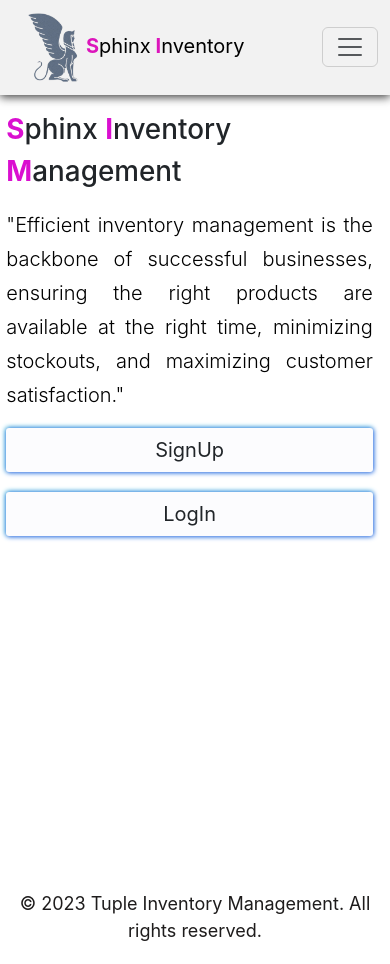
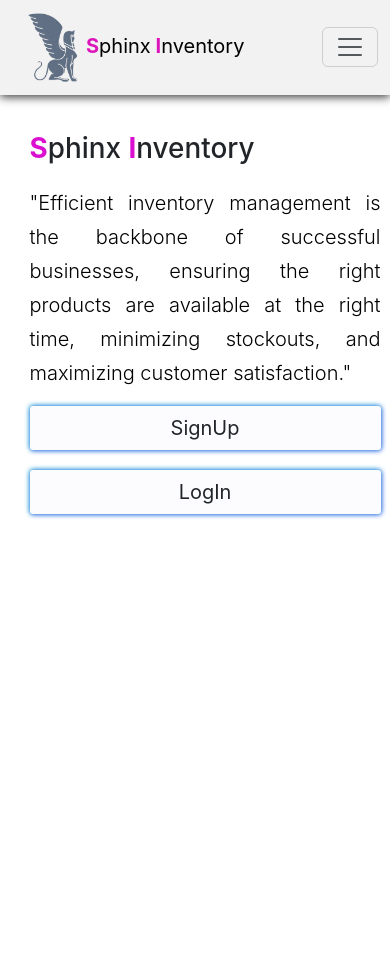
Before and after one commit to Saleemfero1/Tuple-Inventory-fronted-app, a React (Create React App) app: page / in a window 390 px wide. After the commit the page ends 844 px from the top, so only its background shows below. Built offline with nearby package versions, Linux system fonts and the light colour scheme.

Commit message:
Team prfile response handeled

```diff
--- a/src/Analysis/BarChartData.js
+++ b/src/Analysis/BarChartData.js
@@ -1,6 +1,5 @@
 import React from "react";
 import { Bar } from "react-chartjs-2";
-import { Chart as chartJs } from "chart.js/auto";
 
 export default function BarCharData(props) {
   const data = {
--- a/src/Analysis/BarChartForPastData.js
+++ b/src/Analysis/BarChartForPastData.js
@@ -1,6 +1,5 @@
 import React from "react";
 import { Bar } from "react-chartjs-2";
-import { Chart as chartJs } from "chart.js/auto";
 
 export default function BarCharData(props) {
   const data = {
--- a/src/Component/Chart/AboutUs.css
+++ b/src/Component/Chart/AboutUs.css
@@ -12,8 +12,14 @@
 .text-name1{
     background-color: #efefef;
 }
+.row{
+  --bs-gutter-x: 0;
+}
 
-
+.flexClass{
+  display: flex;
+  flex-direction: row;
+}
 .flex-container {
   display: flex;
   flex-direction: row;
@@ -23,8 +29,27 @@
   margin: 10px;
   padding: 20px;
 }
+.flex-grow-1{
+  margin-left: 30px;
+}
 @media (max-width: 1200px) {
     .flex-container {
       flex-direction: column;
     }
+    .user-image{
+      width: 180px;
   }
+  }
+  @media (max-width: 400px) {
+    .flexClass{
+      display: flex;
+      flex-direction: column;
+    }
+    .user-image{
+      width: 100%;
+      margin-bottom: 10px;
+  }
+  .flex-grow-1{
+    margin-left: 0px;
+  }
+  }
--- a/src/Component/Chart/AboutUs.js
+++ b/src/Component/Chart/AboutUs.js
@@ -69,9 +69,9 @@ export default function AboutUs() {
           Thank you for choosing Sphinx Inventory
         </Typography>
       </Paper>
-      <div className=" row d-flex justify-content-around">
+      <div className=" container row d-flex justify-content-around">
         <h1 className="h1 text-center mt-5 ">Meet Our Team</h1>
-        <div className="col-lg-6 ">
+        <div className="col-lg-6">
           <ProfileUser
             name={"saleem"}
             about={"FullStack Developer"}
--- a/src/Component/Chart/ProfileUser.js
+++ b/src/Component/Chart/ProfileUser.js
@@ -4,12 +4,11 @@ import saleem from "../images/saleem.jpeg";
 
 export default function ProfileUser(props) {
   return (
-    <div class="py-5 container">
-      <div class="row  align-items-center h-100">
+    <div class="py-5">
       <div class="col col-md-6 col-lg-7 col-xl-5">
         <div class="card cardWith">
           <div class="card-body p-2">
-              <div class="d-flex text-black">
+            <div class="flexClass">
               <div class="flex-shrink-0">
                 <img
                   src={props.imageSrc}
@@ -17,7 +16,7 @@ export default function ProfileUser(props) {
                   class="img-fluid user-image"
                 />
               </div>
-                <div class="flex-grow-1 ms-5">
+              <div class="flex-grow-1 ">
                 <h5 class="mb-1">{props.name}</h5>
                 <p class="mb-2 pb-1 text-name">{props.about}</p>
                 <div class="d-flex justify-content-start rounded-3 p-2 mb-2 text-name1">
@@ -51,6 +50,5 @@ export default function ProfileUser(props) {
         </div>
       </div>
     </div>
-    </div>
   );
 }
--- a/src/Component/Home.css
+++ b/src/Component/Home.css
@@ -1,12 +1,12 @@
-
 .set-img{
   background-image: url("../Component/images/bg2.jpg");
-  background-size:70%;
+  background-size:65%;
   background-position-x: right;
   background-position-y:bottom;
   background-repeat: no-repeat;
-  height: 90vh;
-  margin-left: 5%;
+  height: 80vh;
+  width: 100vw;
+
 }
 .from-right{
   width:36vw;
@@ -55,11 +55,12 @@
 
 @media screen and (max-width: 1111px) {
   .set-img{
+    margin-top: 20px;
     background-image:none;
     margin-left:0;
   }
   .from-right{
-    width:94vw;
+    width:90vw;
   }
 }
 
--- a/src/Component/Home.js
+++ b/src/Component/Home.js
@@ -5,23 +5,19 @@ import Footer from "./Footer/Footer";
 
 export default function () {
   return (
-    <>
-      <div className="set-img">
+    <div className=" container set-img">
       <div className="row from-right">
         <div className="homeInfo ">
           <h1 className="tuple-in" data-testid="tuple-inventory">
             <span className="I">S</span>phinx <span className="I">I</span>
             nventory
           </h1>
-            <h1 className="manage">
-              <span className="I">M</span>anagement
-            </h1>
+
           <div className="description ">
             <p className="lead">
               "Efficient inventory management is the backbone of successful
-                businesses, ensuring the right products are available at the
-                right time, minimizing stockouts, and maximizing customer
-                satisfaction."
+              businesses, ensuring the right products are available at the right
+              time, minimizing stockouts, and maximizing customer satisfaction."
             </p>
           </div>
           <div className="row mt-3">
@@ -39,7 +35,5 @@ export default function () {
         </div>
       </div>
     </div>
-      <Footer />
-    </>
   );
 }
--- a/src/Component/Navbar/Navbar.js
+++ b/src/Component/Navbar/Navbar.js
@@ -42,6 +42,7 @@ export default function Navbar() {
               <ul className="navbar-nav mb-2 mb-lg-0 ">
                 <li className="nav-item">
                   <Link
+                    aria-expanded="false"
                     className="nav-link active"
                     aria-current="page"
                     to="/Sphinx-Inventory-fronted-app"
@@ -155,6 +156,15 @@ export default function Navbar() {
                     About Us
                   </Link>
                 </li>
+                <li>
+                  <Link
+                    className="nav-link active"
+                    aria-current="page"
+                    to="register"
+                  >
+                    Register Organization
+                  </Link>
+                </li>
               </ul>
             )}
 
@@ -182,7 +192,6 @@ export default function Navbar() {
               </span>
             )}
             {!token && (
-              <div>
               <span className="navbar-text me-3">
                 <Button ariant="outlined" color="secondary">
                   <Link to="/signin" className="logIn-btn text-white">
@@ -190,14 +199,6 @@ export default function Navbar() {
                   </Link>
                 </Button>
               </span>
-                <span className="navbar-text me-3">
-                  <Button ariant="outlined" color="secondary">
-                    <Link to="/register" className="logIn-btn text-white">
-                      Register Organization
-                    </Link>
-                  </Button>
-                </span>
-              </div>
             )}
           </div>
         </div>
--- a/src/Service/ItemServices.js
+++ b/src/Service/ItemServices.js
@@ -1,4 +1,3 @@
-import React from "react";
 import axios from "axios";
 
 const ITEM_DETAILS_BASE_URL = "http://localhost:1111/item/";
--- a/src/Service/SupplyServices.js
+++ b/src/Service/SupplyServices.js
@@ -1,4 +1,3 @@
-import React from "react";
 import axios from "axios";
 
 const SUPPLY_DETAILS_BASE_URL = "http://localhost:1111/supply/";
```
Also changed, not shown: src/Component/Navbar/Navbar.css (line endings or trailing spaces). Lines whose indentation alone changed are shown as unchanged.
